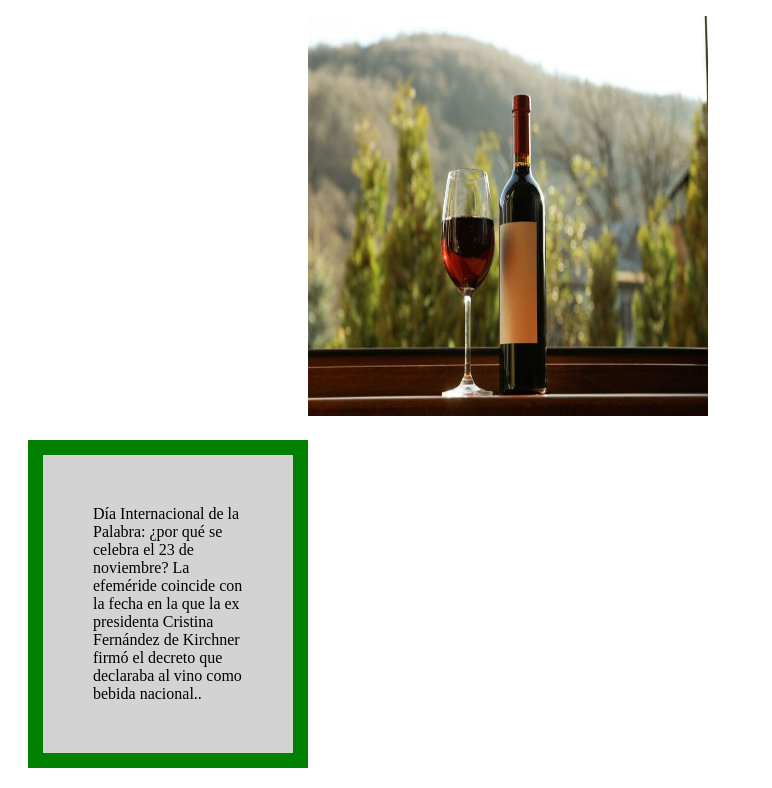
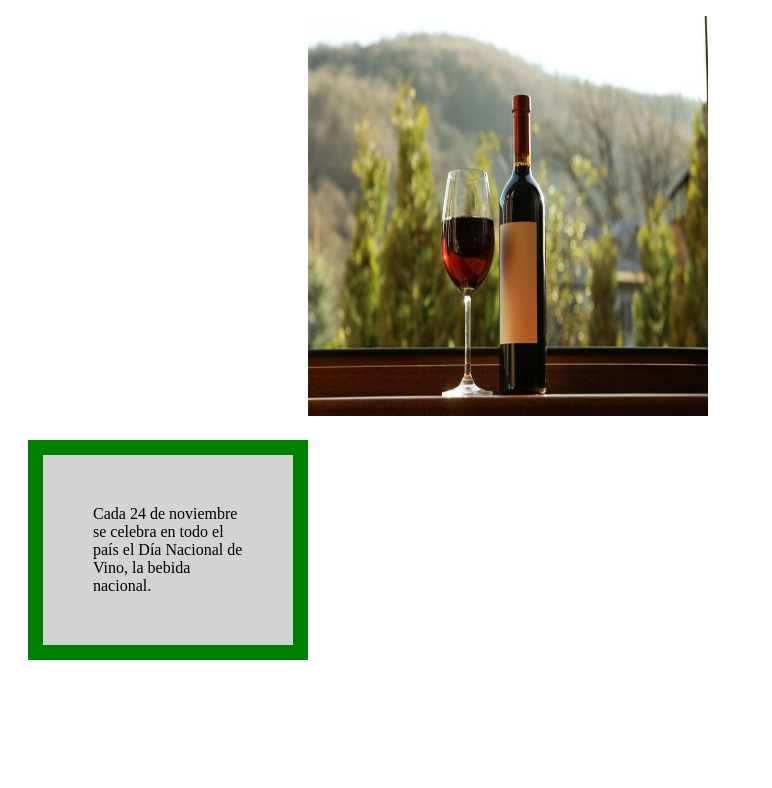
Before and after one commit to carp1nch0/diadelvino, a plain HTML site: page index.html in a window 1280 px wide. Shown: the part 105-893 px from the top of the page, without its empty margins (0-772 px from the left). After the commit the page ends 800 px from the top, so only its background shows below. Drawn offline with Linux system fonts and the light colour scheme.

Commit message:
Update index.html

```diff
--- a/index.html
+++ b/index.html
@@ -26,7 +26,7 @@
          <h1>dia del vino</h1>
          <h3>vino rosado</h3>
          <img style="height: 400px;" width="400px;" src="copa.jpg" alt="copa y botella de vino">
-         <div>Día Internacional de la Palabra: ¿por qué se celebra el 23 de noviembre? La efeméride coincide con la fecha en la que la ex presidenta Cristina Fernández de Kirchner firmó el decreto que declaraba al vino como bebida nacional..</div>
+         <div>Cada 24 de noviembre se celebra en todo el país el Día Nacional de Vino, la bebida nacional.</div>
 
 
     </body>
```
